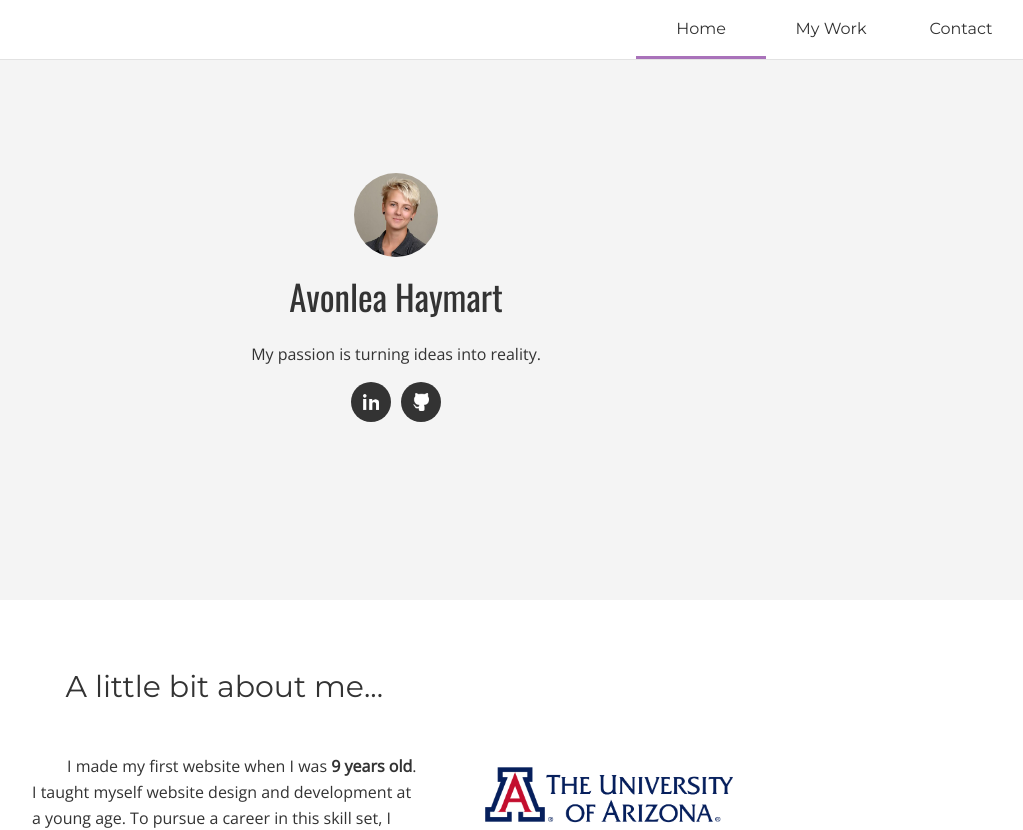
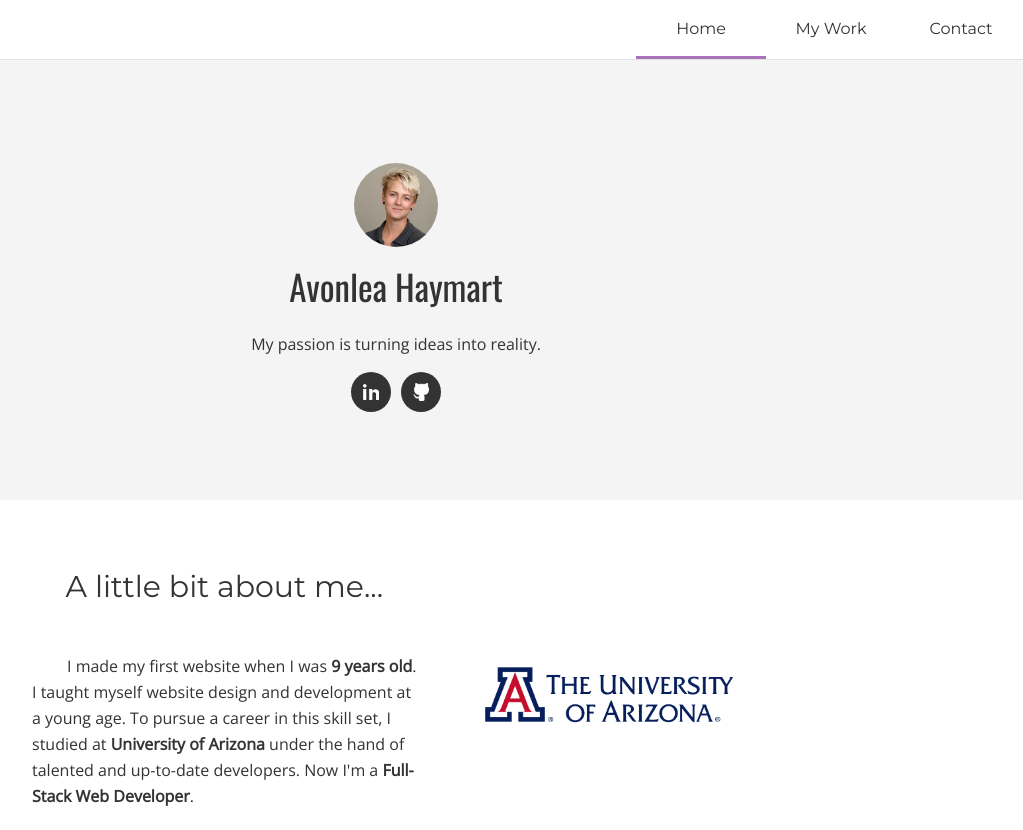
Before and after one commit to co360/avhaymart-portfolio, a React (Create React App) app in the folder client/: page / in a window 1280 px wide. Shown: the top 830 px of the page, without its empty margins (244-1267 px from the left). Built offline with nearby package versions, Linux system fonts and the light colour scheme.

Commit message:
Added scroll effects

```diff
--- a/client/src/components/Hero/Hero.css
+++ b/client/src/components/Hero/Hero.css
@@ -1,10 +1,8 @@
 #hero {
-    min-height: 500px;
+    min-height: 400px;
     height: inherit;
     width: 100%;
-    /* padding-top: 125px;
-    margin-top: -65px; */
-
+    padding-top:80px;
     display: flex;
     align-items: center;
     justify-content: center;
```
Also changed, not shown: 1 other file (tests, documents, lock files or other folders).
